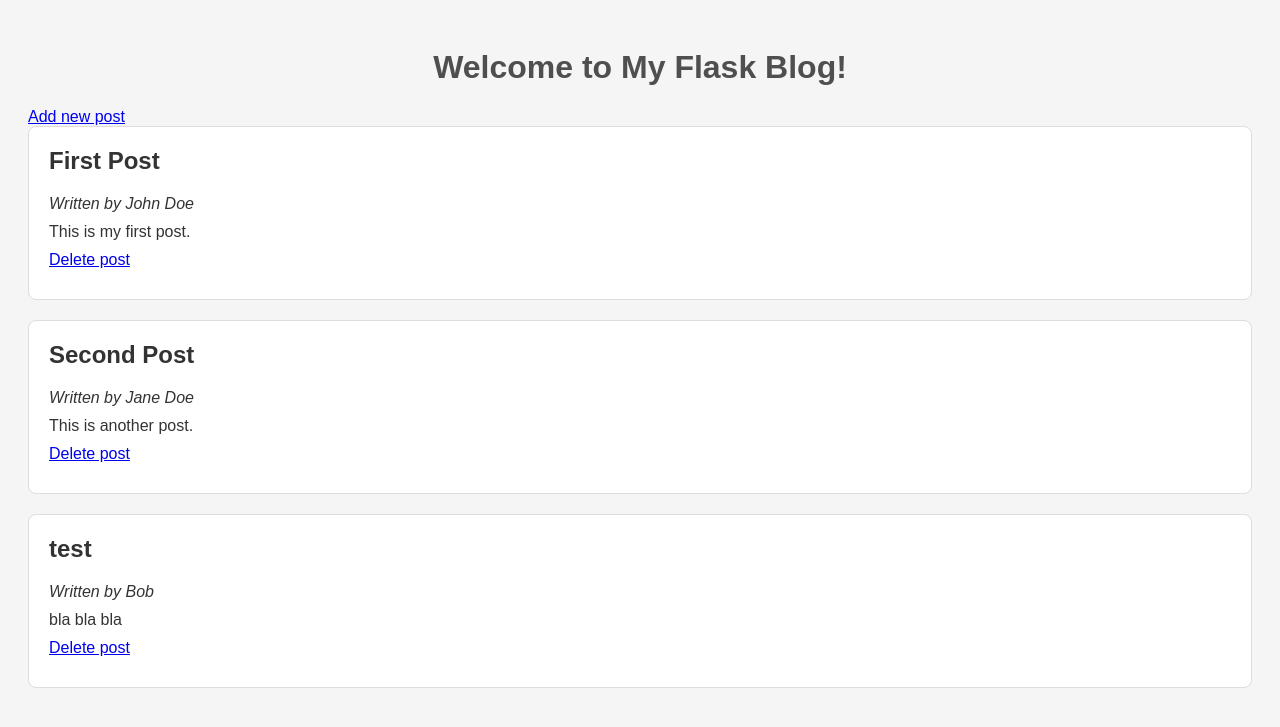
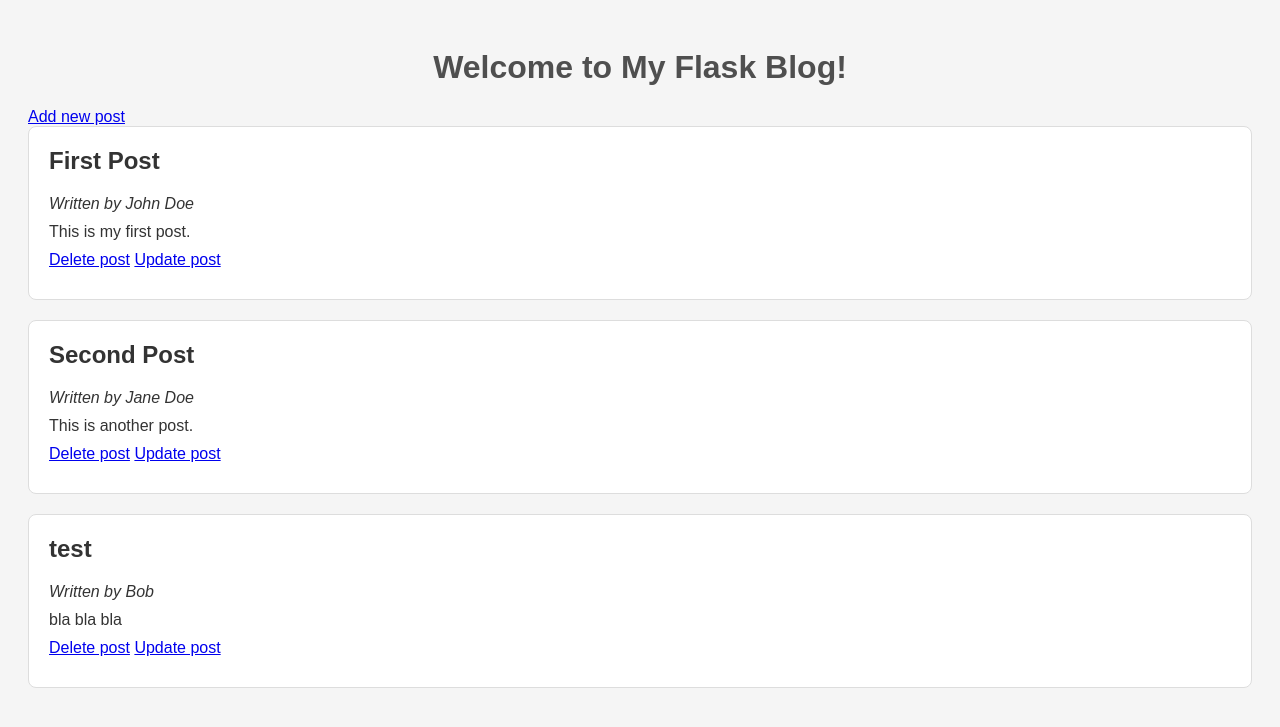
Before and after one commit to F-Mann-M/Masterblog, a Flask app: page / in a window 1280 px wide. Shown: the top 727 px of the page. Run offline with Flask 3, Linux system fonts and the light colour scheme.

Commit message:
added update feature

```diff
--- a/app.py
+++ b/app.py
@@ -1,6 +1,5 @@
 
 from flask import Flask, render_template, request, redirect, url_for
-from matplotlib.pyplot import title
 
 import post_storage
 
@@ -32,6 +31,28 @@ def delete(post_id):
     return redirect(url_for('index'))
 
 
+@app.route('/update/<int:post_id>', methods=['GET', 'POST'])
+def update(post_id):
+    # Fetch the blog posts from the JSON file
+    post = post_storage.fetch_post_by_id(post_id)
+    if post is None:
+        # Post not found
+        return "Post not found", 404
+
+    if request.method == 'POST':
+    # Update the post in the JSON file
+        author = request.form.get("author")
+        title = request.form.get("title")
+        content = request.form.get("content")
+        post_storage.update_post(author, title, content, post_id)
+    # Redirect back to index
+        return redirect(url_for("index"))
+    # Else, it's a GET request
+    elif request.method == "GET":
+        # So display the update.html page
+        return render_template('update.html', post=post)
+
+
 
 if __name__ == '__main__':
     app.run(port=5000, debug=True)
--- a/post_storage.py
+++ b/post_storage.py
@@ -36,9 +36,25 @@ def delete_post(post_id):
     for post in posts:
         if post["id"] == post_id:
             posts.remove(post)
+
     write_file(posts)
 
 
+def fetch_post_by_id(post_id):
+    posts = get_posts()
+    for post in posts:
+        if post["id"] == post_id:
+            return post
+
+def update_post(author, title, content, post_id):
+    posts = get_posts()
+    for post in posts:
+        if post["id"] == post_id:
+            post["author"] = author
+            post["title"] = title
+            post["content"] = content
+    write_file(posts)
+
 def write_file(file):
-    with open("data/post_data.json", "w") as handel:
-        json.dump(file, handel)
+    with open("data/post_data.json", "w", encoding='utf-8') as handel:
+        json.dump(file, handel, ensure_ascii=False, indent=4)
--- a/templates/index.html
+++ b/templates/index.html
@@ -14,7 +14,7 @@
         <h2>{{ post["title"]}} </h2>
         <p><em>Written by {{ post["author"] }}</em></p>
         <p>{{ post["content"] }}</p>
-        <p><a href="/delete/{{ post['id'] }}">Delete post</a></p>
+        <p><a href="/delete/{{ post['id'] }}">Delete post</a> <a href="/update/{{ post['id'] }}">Update post</a></p>
     </div>
     {% endfor %}
 </body>
```
Also changed, not shown: data/post_data.json (+20 -1 lines), templates/update.html (added, +21 -0 lines).
